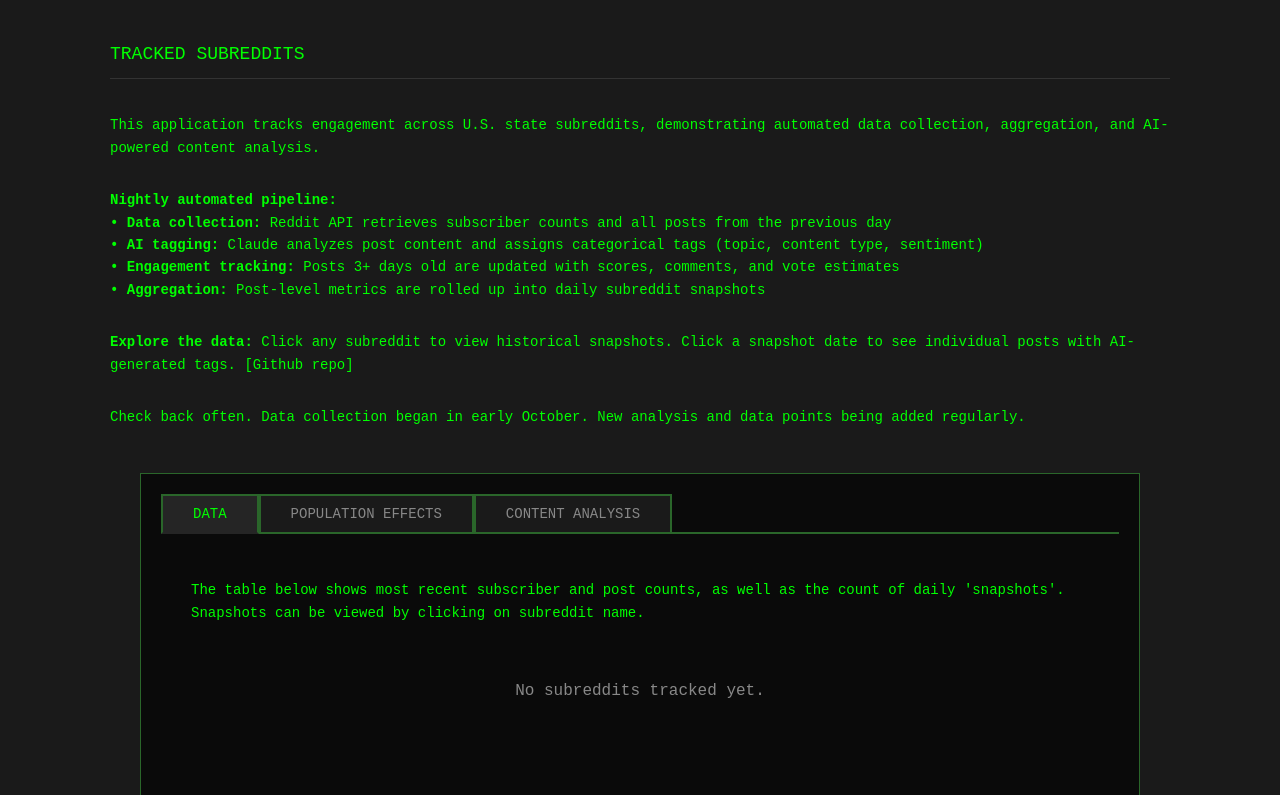
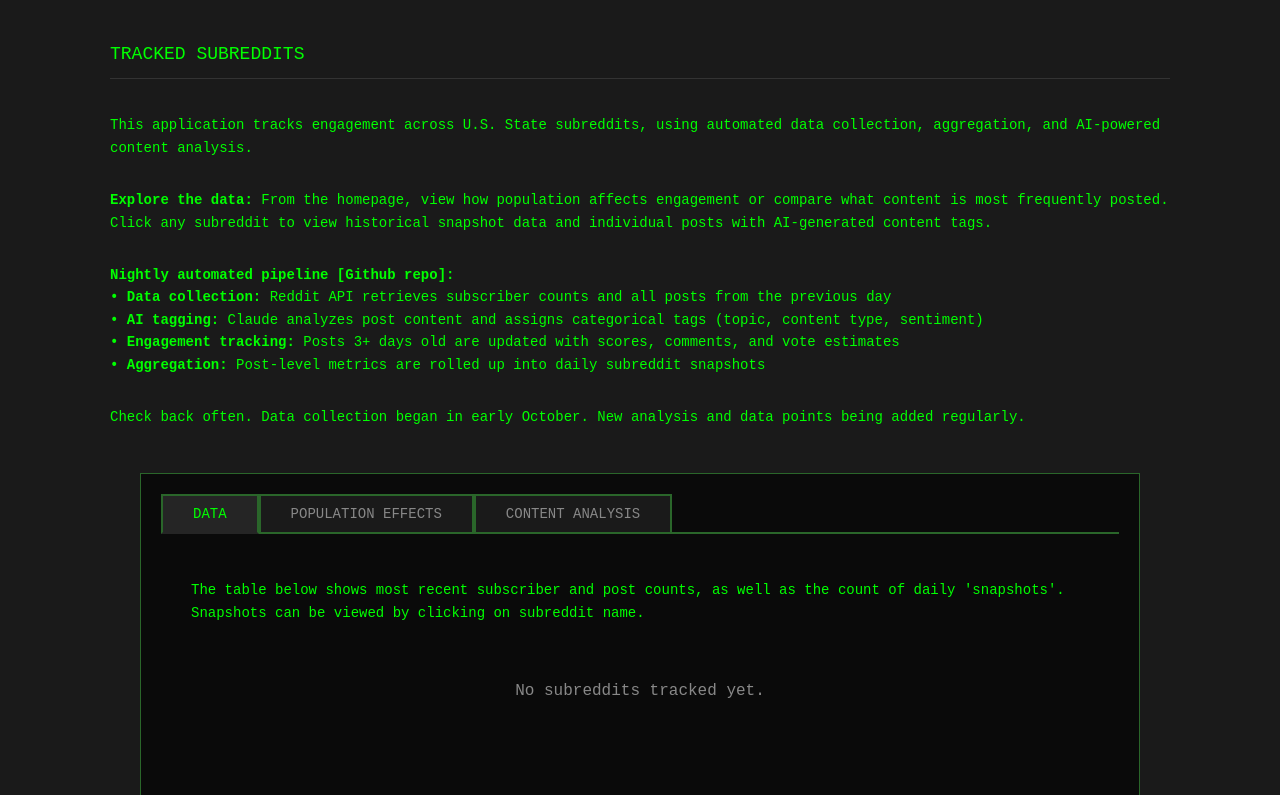
Before and after one commit to johnmpryan/defmeta, a Django app: page / in a window 1280 px wide. Shown: the part 124-919 px from the top of the page. Run offline with Django 5.2, Linux system fonts and the light colour scheme; data that the repository does not hold is empty; some libraries are stand-ins or nearby versions.

Commit message:
text changes

```diff
--- a/tracker/templates/tracker/homepage.html
+++ b/tracker/templates/tracker/homepage.html
@@ -163,15 +163,16 @@
 {% block content %}
     <div class="section-header">TRACKED SUBREDDITS</div>
 
-    <p class="description">This application tracks engagement across U.S. state subreddits, demonstrating automated data collection, aggregation, and AI-powered content analysis.</p>
+    <p class="description">This application tracks engagement across U.S. State subreddits, using automated data collection, aggregation, and AI-powered content analysis.</p>
 
-    <p class="description"><strong>Nightly automated pipeline:</strong><br>
+    <p class="description"><strong>Explore the data:</strong> From the homepage, view how population affects engagement or compare what content is most frequently posted. Click any subreddit to view historical snapshot data and individual posts with AI-generated content tags. </p>
+
+    <p class="description"><strong>Nightly automated pipeline [<a href="https://github.com/johnmpryan/defmeta">Github repo</a>]:</strong><br>
     <strong>• Data collection:</strong> Reddit API retrieves subscriber counts and all posts from the previous day<br>
     <strong>• AI tagging:</strong> Claude analyzes post content and assigns categorical tags (topic, content type, sentiment)<br>
     <strong>• Engagement tracking:</strong> Posts 3+ days old are updated with scores, comments, and vote estimates<br>
     <strong>• Aggregation:</strong> Post-level metrics are rolled up into daily subreddit snapshots</p>
 
-    <p class="description"><strong>Explore the data:</strong> Click any subreddit to view historical snapshots. Click a snapshot date to see individual posts with AI-generated tags. [<a href="https://github.com/johnmpryan/defmeta">Github repo</a>]</p>
 
     <p class="description">Check back often. Data collection began in early October. New analysis and data points being added regularly.</p>
 
```
